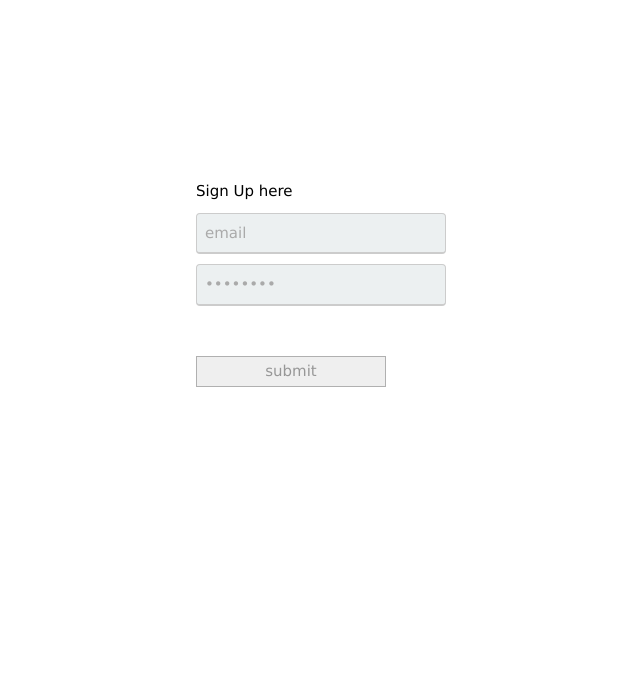
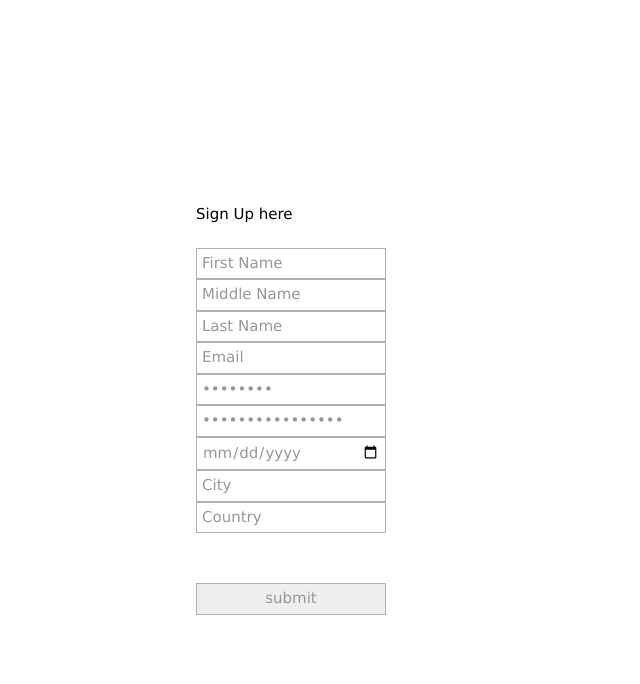
Before and after one commit to kesamercy/wandikaApp, a PHP site: page /signUpPage.php in a window 1280 px wide. Shown: the top 684 px of the page, without its empty margins (404-1044 px from the left). Run offline with PHP 8.4, Linux system fonts and the light colour scheme; some libraries are stand-ins or nearby versions.

Commit message:
added a signUp page and about us page

```diff
--- a/css/style.css
+++ b/css/style.css
@@ -1,14 +1,13 @@
 :root {
     --brickRed: #962715;
-    --blueBlack: #021c1e;
-    --cadetBlue: #004445;
-    --rain: #2c7873;
+    --glossWhite: #ffffff;
+    --matteBlack: #1e1e20;
+    --mediumGray: #bbc3c6;
 }
 
 body {
     color: white;
     font-family: Times, Times New Roman, Georgia, serif;
-    ;
 }
 
 .navBar li {
@@ -44,7 +43,7 @@ body {
 
 .aboutText {
     width: 60%;
-    font-family: 'Roboto Mono';
+    font-family: "Roboto Mono";
     text-align: center;
 }
 
@@ -68,7 +67,7 @@ body {
     border-bottom: #ccc 2px solid;
     padding: 8px;
     width: 250px;
-    color: #AAAAAA;
+    color: #aaaaaa;
     margin-top: 10px;
     font-size: 1em;
     border-radius: 4px;
@@ -86,6 +85,18 @@ body {
 .submitButton {
     margin-top: 50px;
 }
+
+
+/* about page styling */
+
+.aboutPageContainer {
+    background: rgb(187, 195, 198);
+    background: linear-gradient( 90deg, rgba(187, 195, 198, 1) 4%, rgba(251, 251, 251, 1) 24%, rgba(251, 251, 251, 1) 74%, rgba(187, 195, 198, 1) 96%);
+    height: 100vh;
+    margin: 0;
+}
+
+.casetteImage {}
 
 
 /* begining of the code that controls the slide show images */
@@ -141,7 +152,7 @@ body {
 /* this code is responsible for the slide show text.. */
 
 .cb-slideshow li div h1 {
-    font-family: 'BebasNeueRegular', 'Arial Narrow', Arial, sans-serif;
+    font-family: "BebasNeueRegular", "Arial Narrow", Arial, sans-serif;
     font-size: 100px;
     float: right;
     padding-right: 50px;
@@ -150,7 +161,7 @@ body {
 }
 
 .cb-slideshow li:nth-child(1) span {
-    background-image: url(../images/1.jpg)
+    background-image: url(../images/1.jpg);
 }
 
 .cb-slideshow li:nth-child(2) span {
@@ -260,7 +271,7 @@ body {
         -webkit-transform: scale(1.1);
     }
     100% {
-        opacity: 0
+        opacity: 0;
     }
 }
 
@@ -283,7 +294,7 @@ body {
         -moz-transform: scale(1.1);
     }
     100% {
-        opacity: 0
+        opacity: 0;
     }
 }
 
@@ -306,7 +317,7 @@ body {
         -o-transform: scale(1.1);
     }
     100% {
-        opacity: 0
+        opacity: 0;
     }
 }
 
@@ -329,7 +340,7 @@ body {
         -ms-transform: scale(1.1);
     }
     100% {
-        opacity: 0
+        opacity: 0;
     }
 }
 
@@ -352,7 +363,7 @@ body {
         transform: scale(1.1);
     }
     100% {
-        opacity: 0
+        opacity: 0;
     }
 }
 
@@ -373,14 +384,14 @@ body {
         -webkit-transform: scale(0.5);
     }
     19% {
-        opacity: 0
+        opacity: 0;
     }
     25% {
         opacity: 0;
         -webkit-transform: scale(5);
     }
     100% {
-        opacity: 0
+        opacity: 0;
     }
 }
 
--- a/index.html
+++ b/index.html
@@ -63,7 +63,7 @@
                         <li><a id="login">Login</a></li>
                         <li><a id="signUp">Sign Up</a></li>
                         <li><a href="contact.asp">Contact</a></li>
-                        <li><a href="about.asp">About</a></li>
+                        <li><a href="about.html">About</a></li>
                     </div>
 
                 </ul>
--- a/signUpPage.php
+++ b/signUpPage.php
@@ -15,12 +15,18 @@
     <body>
         <form action="">
             <div class="loginBox">
-                Sign Up here
-                <input type="email" name="email" value="email" onFocus="field_focus(this, 'email');"
-                    onblur="field_blur(this, 'email');" class="email" />
-                <input type="password" name="password" value="password" onFocus="field_focus(this, 'password');"
-                    onblur="field_blur(this, 'email');" class="email" />
-                <input type="button" value="submit" class="submitButton">
+                <br> Sign Up here <br><br>
+                <input type="text" name="firstName" value="First Name">
+                <input type="text" name="middleName" value="Middle Name">
+                <input type="text" name="lastName" value="Last Name">
+                <input type="email" name="email" value="Email">
+                <input type="password" name="password" value="Password">
+                <input type="password" name="confirmPasssword" value="Confirm Password">
+                <input type="date" name="dob" value="Date of Birth">
+                <input type="text" name="city" value="City">
+                <input type="text" name="country" value="Country">
+
+                <input type="submit" value="submit" class="submitButton">
             </div>
 
         </form>
```
Also changed, not shown: about.html (added, +30 -0 lines), login.php (added, +76 -0 lines), images/3.jpg, images/casettegif.gif (added), images/typewritter.png (added), 1 other file.
